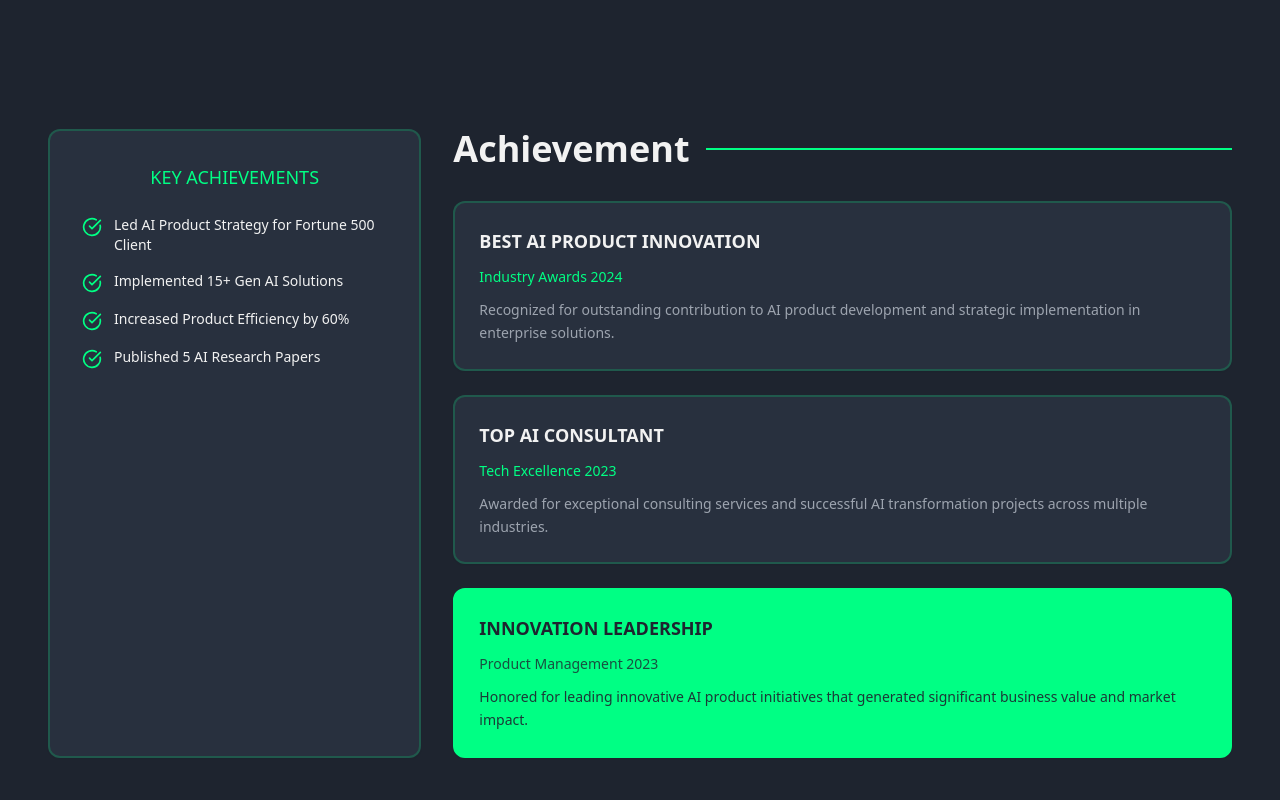
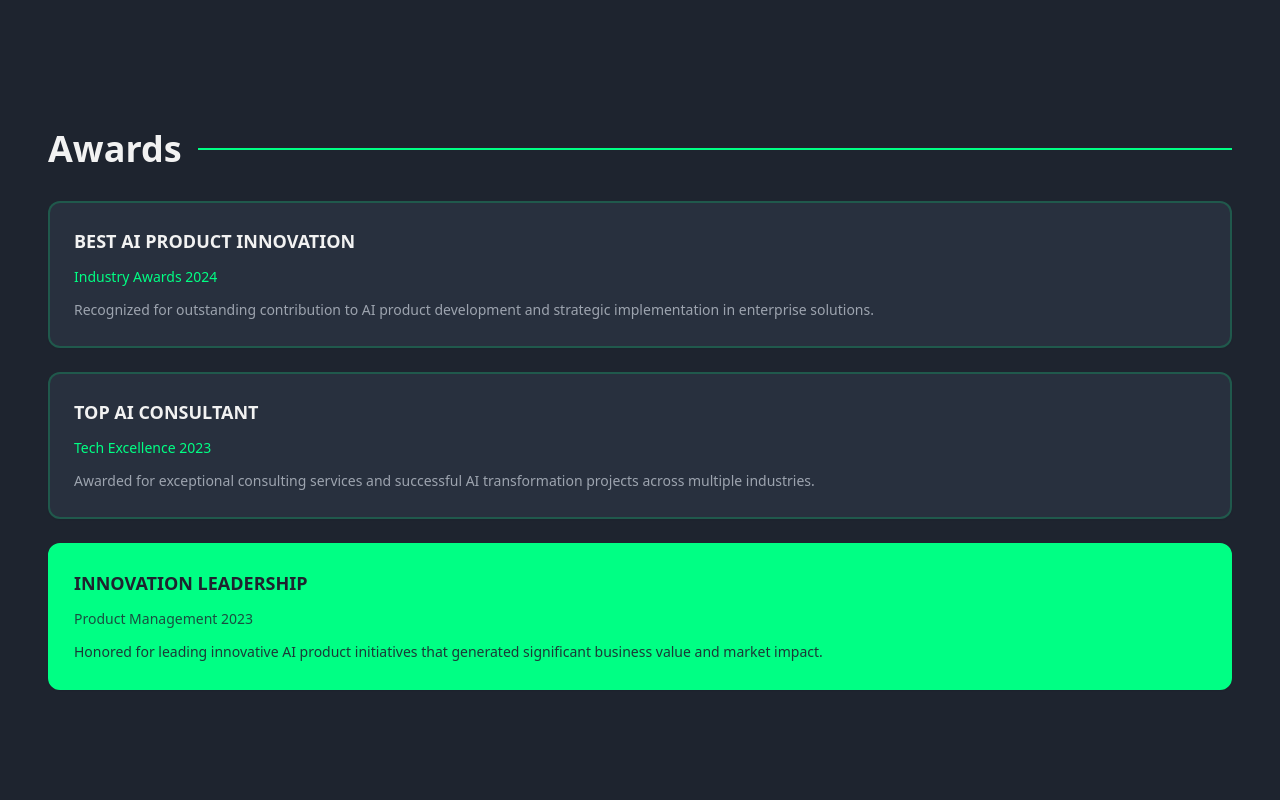
Before and after one commit to pislurcloud/achievement-canvas, a React (Vite) app: page / in a window 1280 px wide. Shown: the part 2380-3180 px from the top of the page. Built offline with nearby package versions, Linux system fonts and the light colour scheme.

Commit message:
Remove Achievements section
Remove the Achievements section from the website.

```diff
--- a/src/components/Experience.tsx
+++ b/src/components/Experience.tsx
@@ -1,12 +1,4 @@
 import { Card, CardContent } from "@/components/ui/card";
-import { CheckCircle } from "lucide-react";
-
-const achievements = [
-  "Led AI Product Strategy for Fortune 500 Client",
-  "Implemented 15+ Gen AI Solutions",
-  "Increased Product Efficiency by 60%",
-  "Published 5 AI Research Papers"
-];
 
 const awards = [
   {
@@ -30,29 +22,8 @@ const Experience = () => {
   return (
     <section className="py-20 px-6 lg:px-12">
       <div className="max-w-7xl mx-auto">
-        <div className="grid lg:grid-cols-3 gap-8">
-          {/* Achievements */}
-          <Card className="border-2 border-primary/20 bg-muted hover:border-primary/50 transition-all duration-300">
-            <CardContent className="p-8">
-              <div className="text-center mb-6">
-                <h3 className="text-primary text-lg font-medium mb-2">KEY ACHIEVEMENTS</h3>
-              </div>
-
-              <div className="space-y-4">
-                {achievements.map((achievement, index) => (
-                  <div key={index} className="flex items-start gap-3">
-                    <CheckCircle className="w-5 h-5 text-primary flex-shrink-0 mt-0.5" />
-                    <span className="text-foreground text-sm">{achievement}</span>
-                  </div>
-                ))}
-              </div>
-            </CardContent>
-          </Card>
-
-          {/* Awards */}
-          <div className="lg:col-span-2">
         <div className="flex items-center gap-4 mb-8">
-              <h2 className="text-3xl lg:text-4xl font-bold text-foreground">Achievement</h2>
+          <h2 className="text-3xl lg:text-4xl font-bold text-foreground">Awards</h2>
           <div className="flex-1 h-0.5 bg-primary"></div>
         </div>
 
@@ -78,8 +49,6 @@ const Experience = () => {
           ))}
         </div>
       </div>
-        </div>
-      </div>
     </section>
   );
 };
```
Lines whose indentation alone changed are shown as unchanged.
